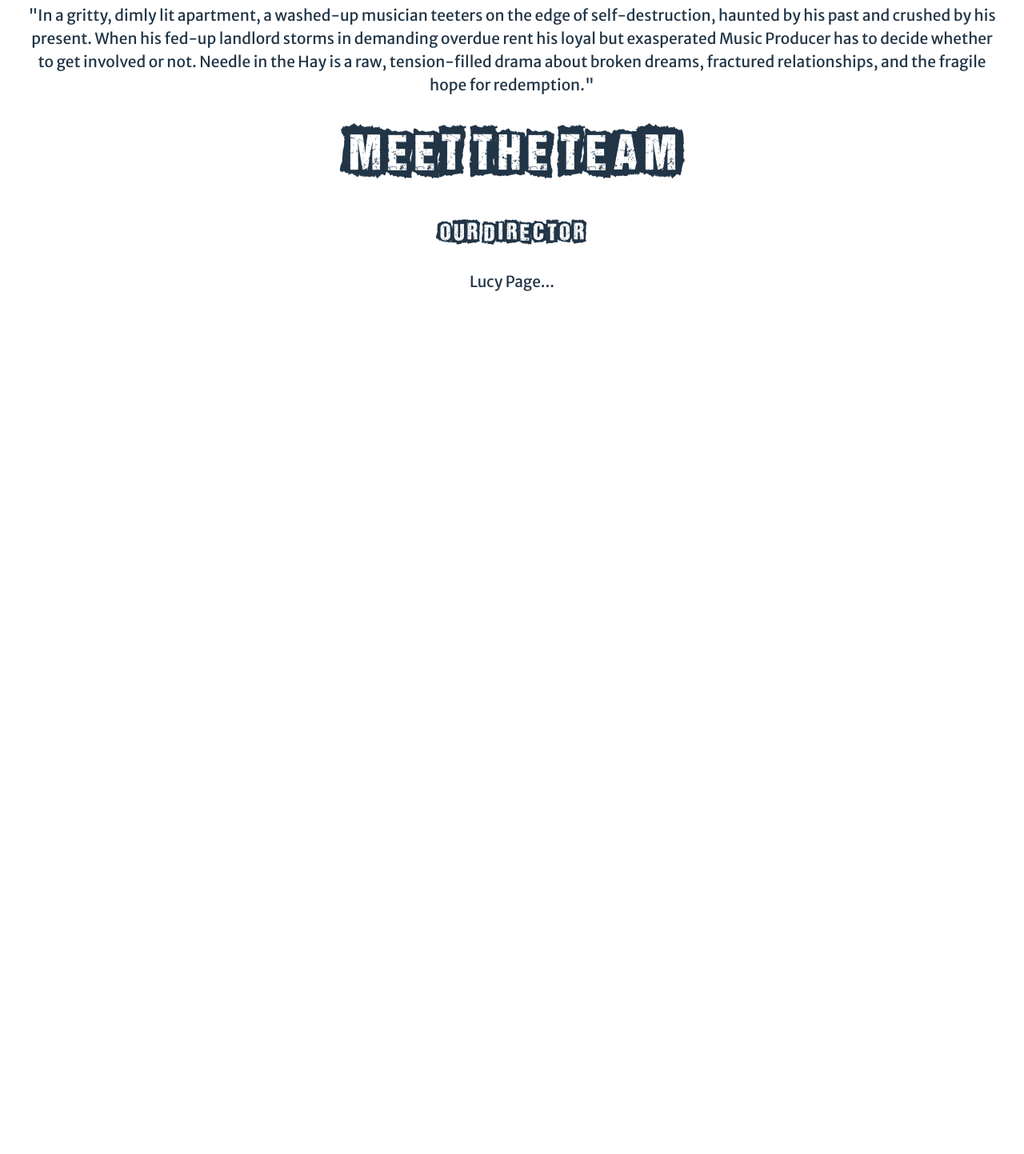
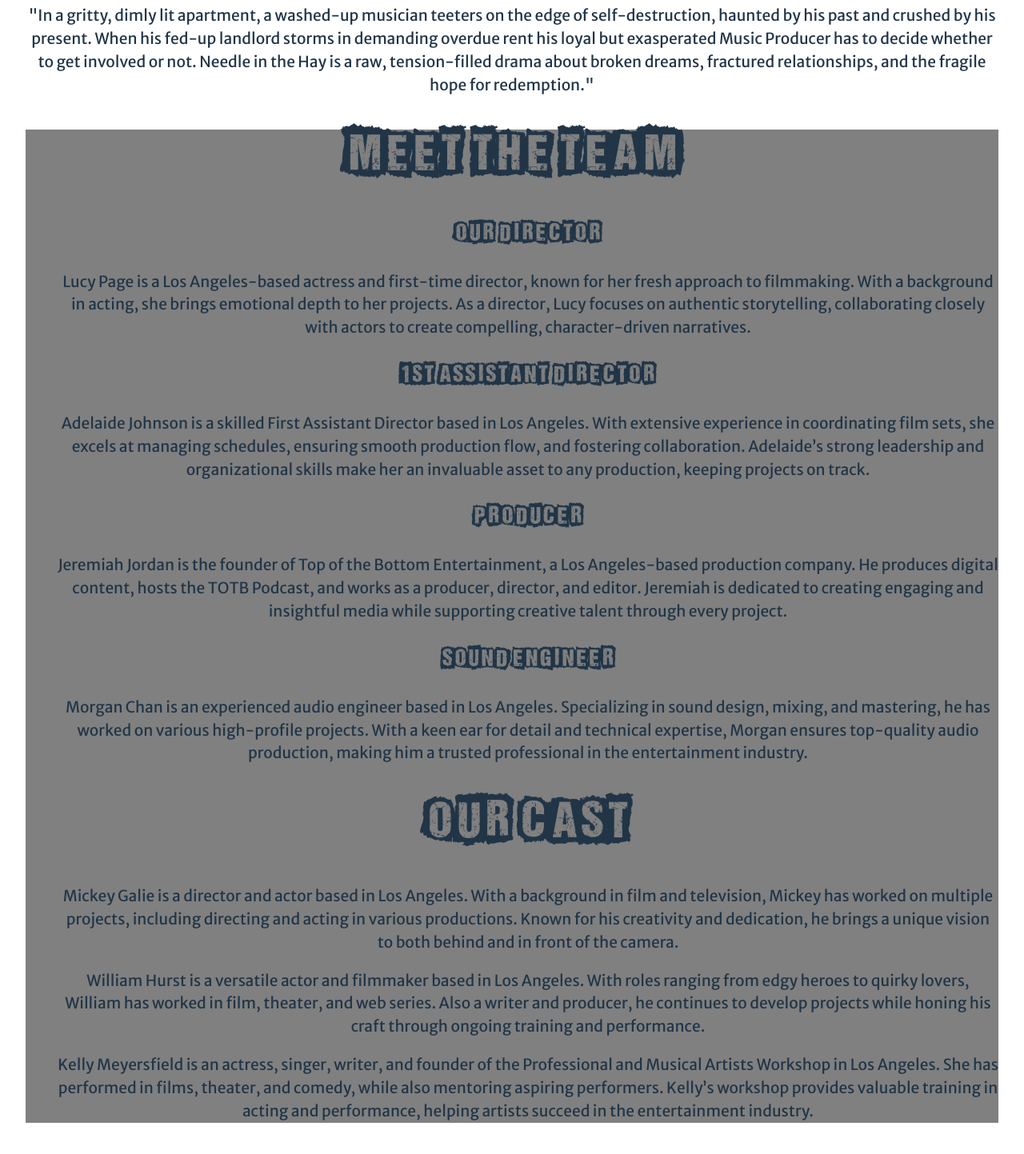
Before and after one commit to billbunkum/needleinthehayfilm, a React (Vite) app: page / in a window 1280 px wide. Shown: the part 1501-2944 px from the top of the page at 80% size. Before the commit the page ends 1919 px from the top, so only its background shows below. Built offline with nearby package versions, Linux system fonts and the light colour scheme.

Commit message:
add basic Team content

```diff
--- a/src/App.css
+++ b/src/App.css
@@ -6,6 +6,9 @@
 }
 .call_to_action {
 	font-size: 2em;
+}
+.team_section {
+	background-color: grey;
 }
 /*STOCK BULLSHIT*/
 .logo {
--- a/src/components/_team.jsx
+++ b/src/components/_team.jsx
@@ -1,10 +1,37 @@
+import '../App.css';
+
 function Team() {
 	return (
 		<>
-			<div>
+			<div className="team_section">
 				<h1>Meet the Team</h1>
-				<h2>Our Director</h2>
-				<p>Lucy Page...</p>
+				<ul>
+					<li><h2>Our Director</h2></li>
+					<li><p>
+Lucy Page is a Los Angeles-based actress and first-time director, known for her fresh approach to filmmaking. With a background in acting, she brings emotional depth to her projects. As a director, Lucy focuses on authentic storytelling, collaborating closely with actors to create compelling, character-driven narratives.</p>
+					</li>
+					<li><h2>1st Assistant Director</h2></li>
+					<li><p>Adelaide Johnson is a skilled First Assistant Director based in Los Angeles. With extensive experience in coordinating film sets, she excels at managing schedules, ensuring smooth production flow, and fostering collaboration. Adelaide’s strong leadership and organizational skills make her an invaluable asset to any production, keeping projects on track.</p>
+					</li>
+					<li><h2>Producer</h2></li>
+					<li><p>Jeremiah Jordan is the founder of Top of the Bottom Entertainment, a Los Angeles-based production company. He produces digital content, hosts the TOTB Podcast, and works as a producer, director, and editor. Jeremiah is dedicated to creating engaging and insightful media while supporting creative talent through every project.</p>
+					</li>
+
+					<li><h2>Sound Engineer</h2></li>
+					<li><p>Morgan Chan is an experienced audio engineer based in Los Angeles. Specializing in sound design, mixing, and mastering, he has worked on various high-profile projects. With a keen ear for detail and technical expertise, Morgan ensures top-quality audio production, making him a trusted professional in the entertainment industry.</p>
+					</li>
+
+					<li><h1>Our Cast</h1></li>
+					<li><p>
+Mickey Galie is a director and actor based in Los Angeles. With a background in film and television, Mickey has worked on multiple projects, including directing and acting in various productions. Known for his creativity and dedication, he brings a unique vision to both behind and in front of the camera.</p>
+					</li>
+					<li><p>
+William Hurst is a versatile actor and filmmaker based in Los Angeles. With roles ranging from edgy heroes to quirky lovers, William has worked in film, theater, and web series. Also a writer and producer, he continues to develop projects while honing his craft through ongoing training and performance.</p>
+					</li>
+					<li><p>
+Kelly Meyersfield is an actress, singer, writer, and founder of the Professional and Musical Artists Workshop in Los Angeles. She has performed in films, theater, and comedy, while also mentoring aspiring performers. Kelly’s workshop provides valuable training in acting and performance, helping artists succeed in the entertainment industry.</p>
+					</li>
+				</ul>
 			</div>
 		</>
 	)
```
